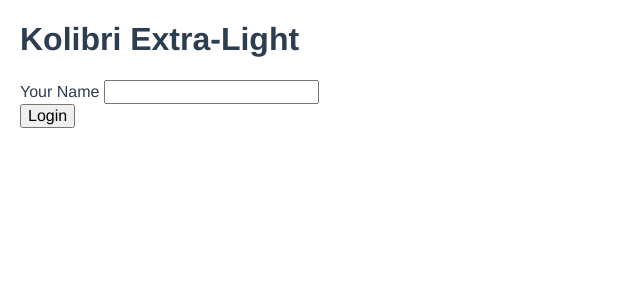
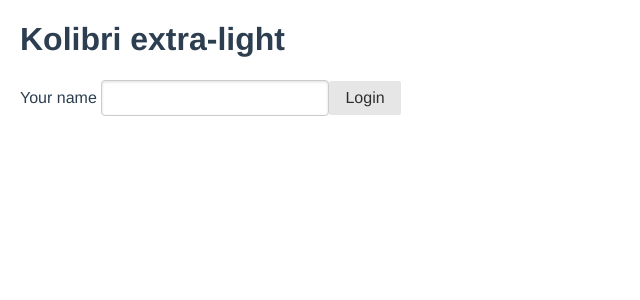
Before and after one commit to jonboiser/better-coach, a Vue app: page /#/ in a window 1280 px wide. Shown: the top 300 px of the page, without its empty margins (0-640 px from the left). Built offline with nearby package versions, Linux system fonts and the light colour scheme.

Commit message:
clean up text

```diff
--- a/src/components/Coach/index.vue
+++ b/src/components/Coach/index.vue
@@ -1,7 +1,7 @@
 <template>
 
   <div>
-    <h1>Real-time coach view</h1>
+    <h1>Real-time lessons</h1>
     <label class="label" for="classname">Class</label>
     <div class="title" id="classname">Hackathon demo</div>
     <label class="label" for="lessonname">Lesson</label>
--- a/src/components/Login.vue
+++ b/src/components/Login.vue
@@ -1,14 +1,13 @@
 <template>
 
   <div>
-    <h1>Kolibri Extra-Light</h1>
-    <form @submit.prevent="login">
+    <h1>Kolibri extra-light</h1>
+    <form @submit.prevent="login" class="pure-form">
       <label>
-        Your Name
+        Your name
         <input v-model="username" />
       </label>
-      <br>
-      <button type="submit">
+      <button type="submit" class="pure-button">
         Login
       </button>
       <p v-if="error" class="error">
--- a/src/components/Quiz.vue
+++ b/src/components/Quiz.vue
@@ -2,14 +2,14 @@
 
   <div class="pure-g quiz">
     <div class="pure-u-1">
-      <h1>Hey {{ username }}!!!</h1>
+      <h3>Hey, {{ username }}!</h3>
       <h1>The Quiz</h1>
     </div>
     <div
       v-if="currentQuestion"
       class="exercise pure-u-1"
     >
-      <h3>{{ currentQuestion.question }}</h3>
+      <h3>{{ questionIndex + 1 }}. {{ currentQuestion.question }}</h3>
       <form class="pure-form">
         <template v-for="(option, i) in currentQuestion.options">
           <label
```
